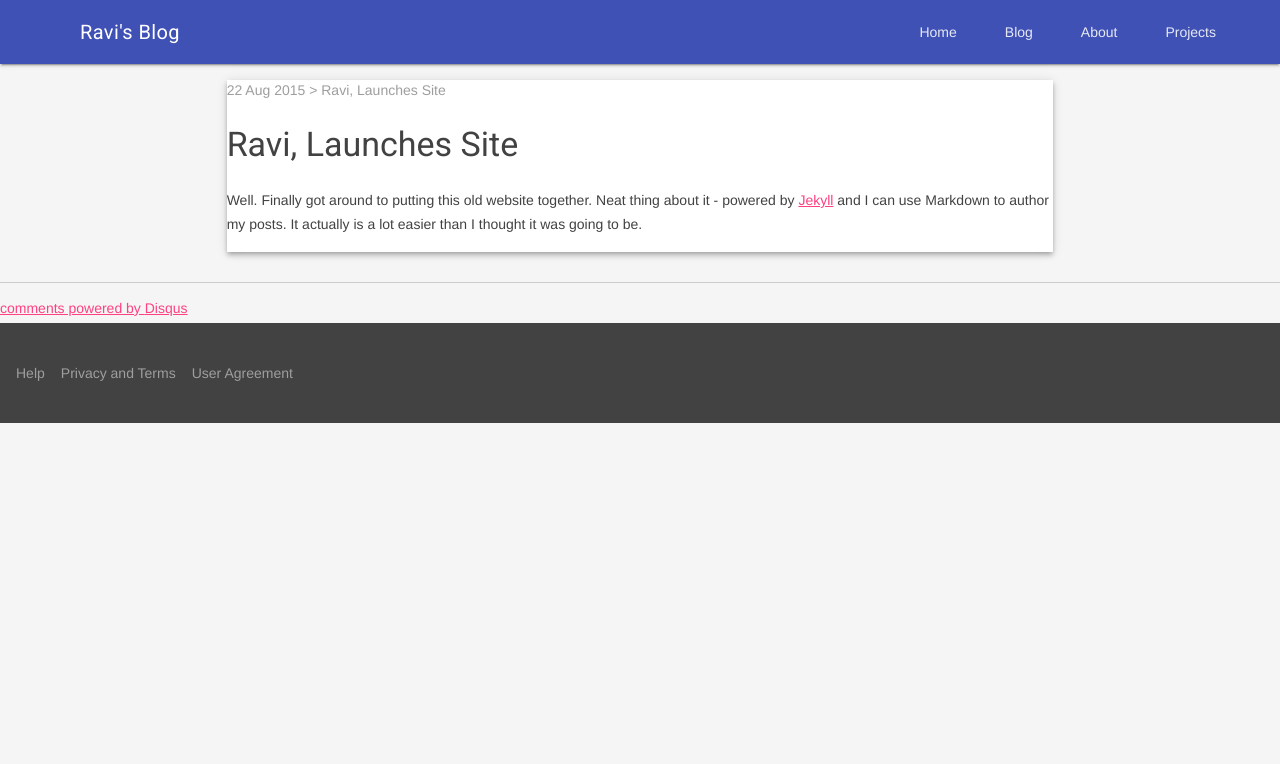
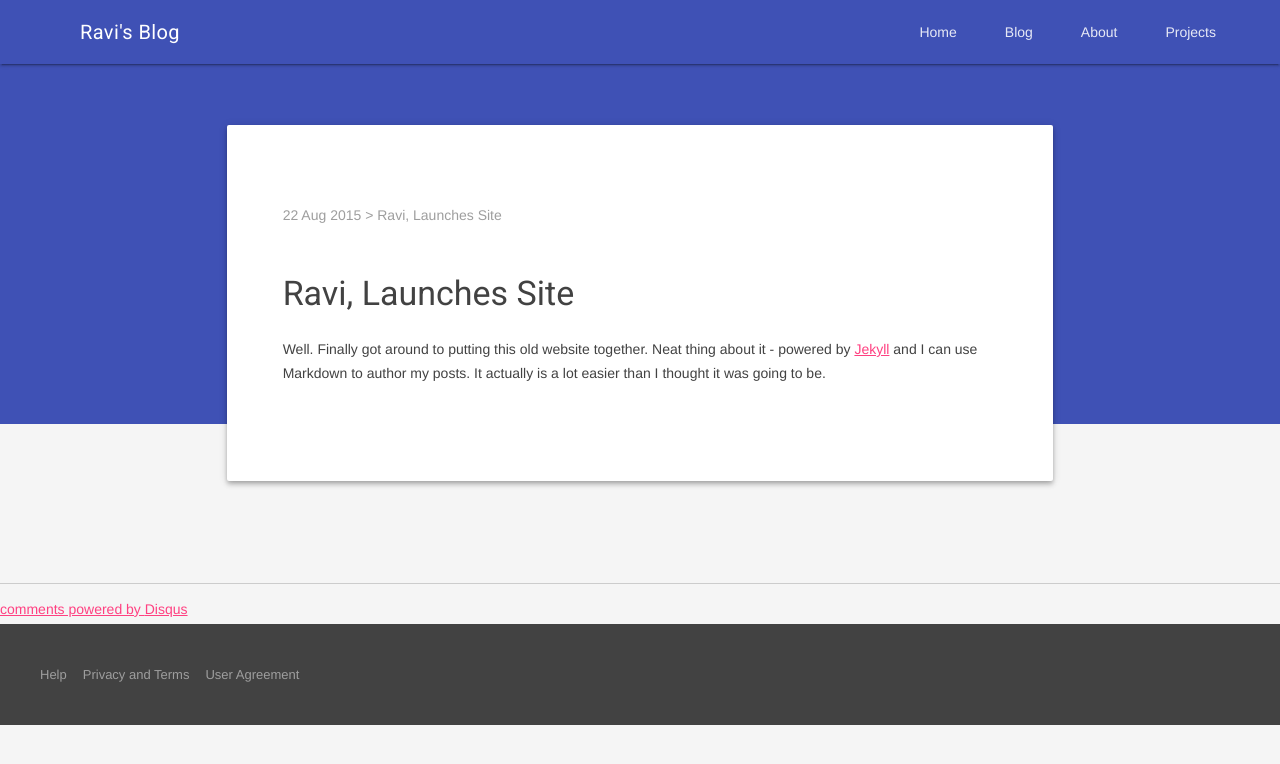
Before and after one commit to RaviiKmr/raviikmr.github.io, a Jekyll site: the page built from _posts/2015-08-22-my-website-launched.md, in a window 1280 px wide. Shown: the top 764 px of the page. Built offline with Jekyll 4.4.1, drawn with Linux system fonts in a browser that asks for light colours; nearby versions of some CDN libraries; comment, search, counter and statistics services are not loaded.

Commit message:
fixing stylesheet

```diff
--- a/_layouts/post.html
+++ b/_layouts/post.html
@@ -4,9 +4,9 @@ layout: default
 
 
 <head>
-     <link rel="stylesheet" type="text/css" href="styles.css">
+     <link rel="stylesheet" type="text/css" href="/styles.css">
 	<link rel="stylesheet" href="https://code.getmdl.io/1.1.2/material.indigo-pink.min.css">
-	<link rel="stylesheet" href="styles.css">
+	<link rel="stylesheet" href="/styles.css">
 	<script defer src="https://code.getmdl.io/1.1.2/material.min.js"></script>
 </head>
 
```
